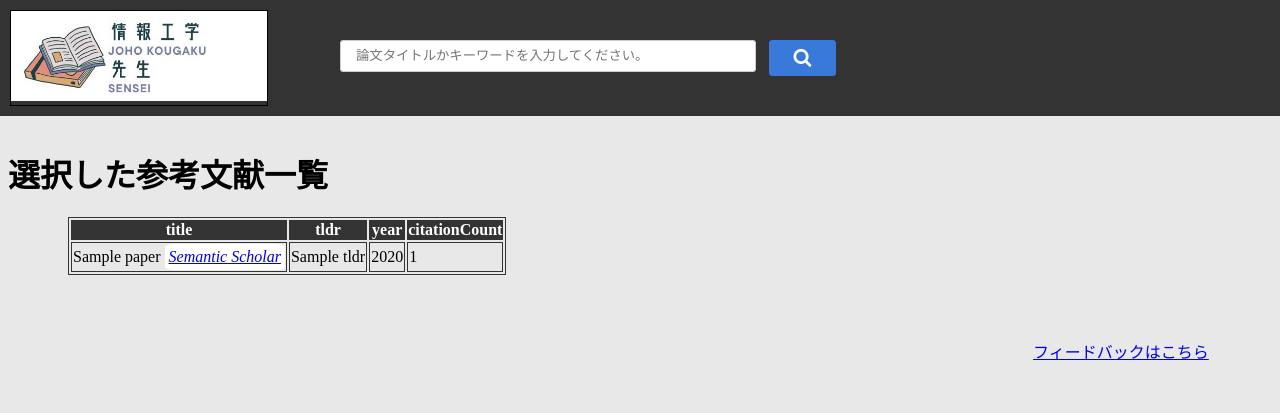
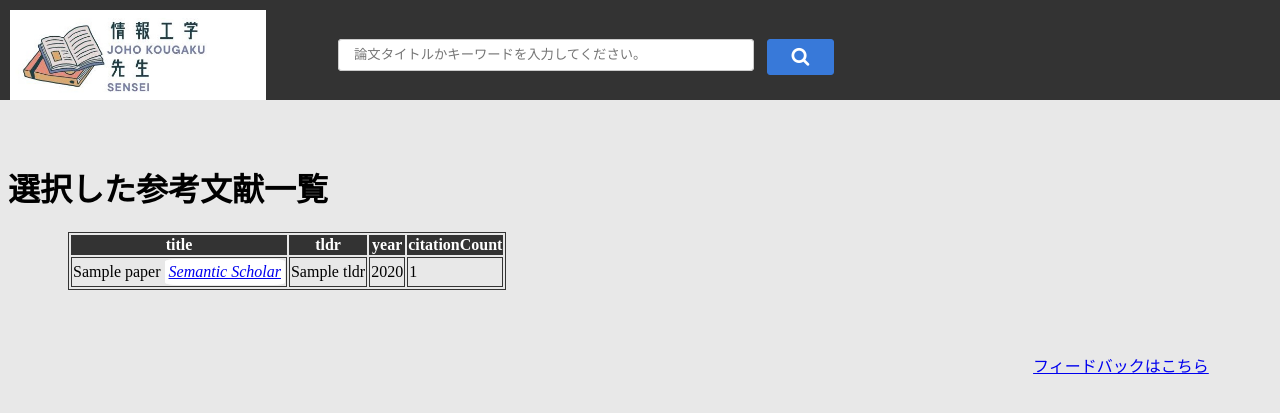
Before and after one commit to enpitut2023/IE_teacher, a Flask app: template api/templates/result.html in a window 1280 px wide. Shown: the top 413 px of the page. Run offline with Flask 3, Linux system fonts and the light colour scheme; the template is opened without the code that fills it: most values are stand-ins (such as "Sample title", 1, 10 or a date in 2020); some libraries are stand-ins or nearby versions.

Commit message:
[update] headerのheightを固定

```diff
--- a/api/static/css/style.css
+++ b/api/static/css/style.css
@@ -112,6 +112,7 @@ header {
     background-color: #333; /* ヘッダーの背景色を設定 */
     color: #fff; /* テキストの色を設定 */
     width: 100%;
+    height: 10%;
     padding: 10px; /* ヘッダーの余白を設定 */
     position: fixed;
     top: 0px;
@@ -125,16 +126,17 @@ header {
     align-items: center; /*要素を垂直方向に中央に配置する*/
 }
 
-.header-img{
+.header-img {
     width: 20%;
-    border: 1px solid black;
+    /* border: 1px solid black; */
     margin-bottom: 0px;
 }
 
 .header-img img{
     width: 100%;
-    height: auto;
+    margin: 0;
 }
+
 
 .h1_head{
     margin: 0px;
@@ -147,13 +149,13 @@ header {
 }
 
 .papers_content{
-    margin-top: 150px;
+    margin-top: 13%;
 }
 .root_content{
-    margin-top: 150px;
+    margin-top: 13%;
 }
 .result_content{
-    margin-top: 150px;
+    margin-top: 13%;
 }
 
 .logo {
--- a/api/templates/root_nontable.html
+++ b/api/templates/root_nontable.html
@@ -11,7 +11,7 @@
         <header>
             <div class="header-container">
                 <a class="header-img" href="{{ url_for('index') }}">
-                    <img src="\static\figures\header_logo.jpg" alt="情報工学先生">
+                    <img  src="\static\figures\header_logo.jpg" alt="情報工学先生">
                 </a>
                 <form class="form-header" method="post">
                     <div class="form-group">
```
